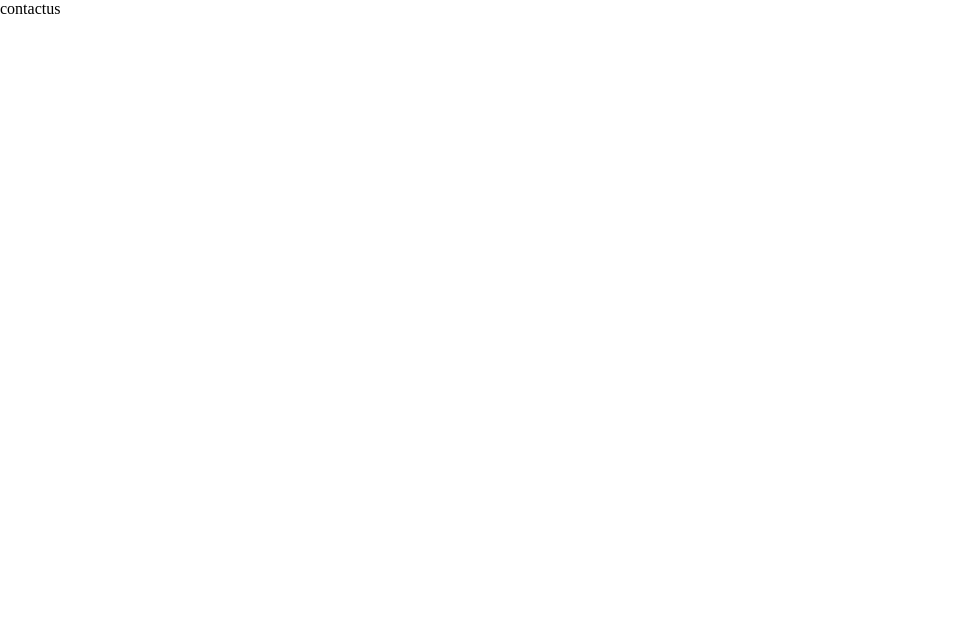
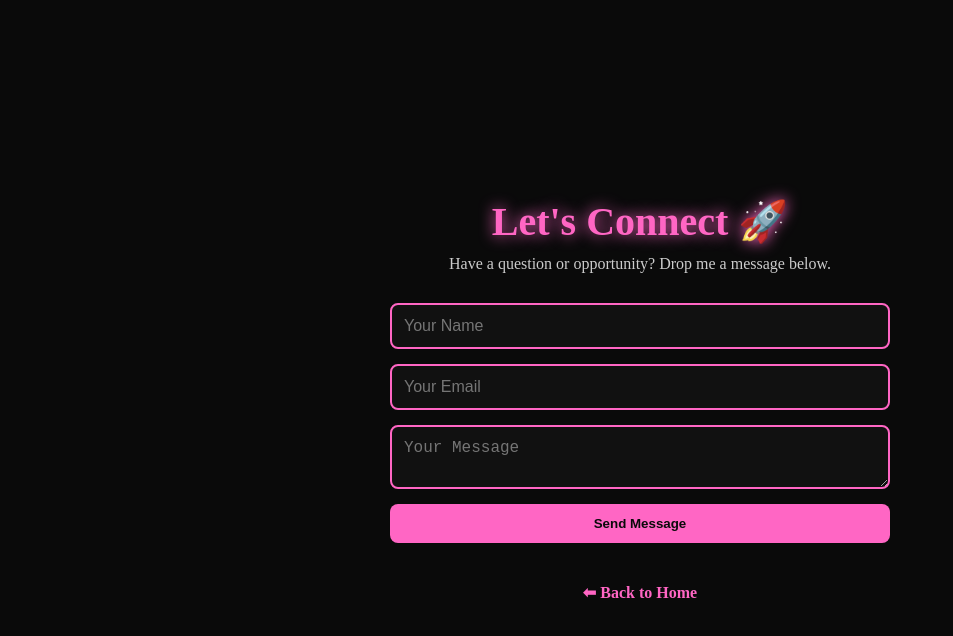
Before and after one commit to Bongeka-Bhungane/Bongeka-Bhungane-Portfoilo, a React (Vite) app: page /contactus in a window 1280 px wide. Shown: the top 636 px of the page, without its empty margins (0-953 px from the left). Built offline with nearby package versions, Linux system fonts and the light colour scheme.

Commit message:
created a contect us page still going to fix the email directry

```diff
--- a/package.json
+++ b/package.json
@@ -10,6 +10,7 @@
     "preview": "vite preview"
   },
   "dependencies": {
+    "emailjs-com": "^3.2.0",
     "react": "^19.1.1",
     "react-dom": "^19.1.1",
     "react-icons": "^5.5.0",
--- a/src/App.css
+++ b/src/App.css
@@ -271,6 +271,89 @@ body,
   transform: translateY(-2px);
 }
 
+.contact-container {
+  background-color: #0a0a0a;
+  color: #fff;
+  min-height: 100vh;
+  display: flex;
+  flex-direction: column;
+  align-items: center;
+  justify-content: center;
+  padding: 40px;
+}
+
+.contact-title {
+  font-size: 2.5rem;
+  color: #ff66c4;
+  margin-bottom: 10px;
+  text-shadow: 0 0 15px #ff66c4;
+}
+
+.contact-subtitle {
+  color: #ccc;
+  margin-bottom: 30px;
+}
+
+.contact-form {
+  display: flex;
+  flex-direction: column;
+  width: 100%;
+  max-width: 500px;
+  gap: 15px;
+}
+
+.contact-input,
+.contact-textarea {
+  background-color: #111;
+  border: 2px solid #ff66c4;
+  border-radius: 8px;
+  color: white;
+  padding: 12px;
+  font-size: 1rem;
+  transition: 0.3s ease;
+}
+
+.contact-input:focus,
+.contact-textarea:focus {
+  outline: none;
+  box-shadow: 0 0 15px #ff66c4;
+}
+
+.contact-btn {
+  background-color: #ff66c4;
+  color: #0a0a0a;
+  font-weight: bold;
+  border: none;
+  padding: 12px;
+  border-radius: 8px;
+  cursor: pointer;
+  transition: 0.3s;
+}
+
+.contact-btn:hover {
+  background-color: #ff85d0;
+  box-shadow: 0 0 15px #ff66c4;
+}
+
+.contact-message {
+  margin-top: 20px;
+  color: #ff66c4;
+  font-weight: bold;
+}
+
+.back-btn {
+  margin-top: 40px;
+  text-decoration: none;
+  color: #ff66c4;
+  font-weight: bold;
+  transition: 0.3s;
+}
+
+.back-btn:hover {
+  text-shadow: 0 0 10px #ff66c4;
+}
+
+
 /* footer.css */
 
 .footer {
--- a/src/components/Nav.tsx
+++ b/src/components/Nav.tsx
@@ -20,7 +20,7 @@ export default function Nav() {
           CV
         </Link>
         <Link to="/contactus" className="nav-link">
-          Contact
+          Contact us
         </Link>
         <Link to="/privacy" className="nav-link">
           Privacy
--- a/src/pages/ContactUs.tsx
+++ b/src/pages/ContactUs.tsx
@@ -1,8 +1,71 @@
+import React, { useRef, useState } from "react";
+import emailjs from "emailjs-com";
+import { Link } from "react-router-dom";
 
 export default function ContactUs() {
+  const form = useRef<HTMLFormElement>(null);
+  const [message, setMessage] = useState("");
+
+  const sendEmail = (e: React.FormEvent) => {
+    e.preventDefault();
+    if (!form.current) return;
+
+    emailjs
+      .sendForm(
+        "YOUR_SERVICE_ID",
+        "YOUR_TEMPLATE_ID",
+        form.current,
+        "YOUR_PUBLIC_KEY"
+      )
+      .then(
+        () => {
+          setMessage("✅ Message sent successfully!");
+          form.current?.reset();
+        },
+        () => {
+          setMessage("❌ Failed to send message. Please try again.");
+        }
+      );
+  };
+
   return (
-    <div>
-      contactus
+    <div className="contact-container">
+      <h1 className="contact-title">Let's Connect 🚀</h1>
+      <p className="contact-subtitle">
+        Have a question or opportunity? Drop me a message below.
+      </p>
+
+      <form ref={form} onSubmit={sendEmail} className="contact-form">
+        <input
+          type="text"
+          name="user_name"
+          placeholder="Your Name"
+          required
+          className="contact-input"
+        />
+        <input
+          type="email"
+          name="user_email"
+          placeholder="Your Email"
+          required
+          className="contact-input"
+        />
+        <textarea
+          name="message"
+          placeholder="Your Message"
+          required
+          className="contact-textarea"
+        />
+        <button type="submit" className="contact-btn">
+          Send Message
+        </button>
+      </form>
+
+      {message && <p className="contact-message">{message}</p>}
+
+      <Link to="/" className="back-btn">
+        ⬅ Back to Home
+      </Link>
     </div>
-  )
+  );
 }
```
Also changed, not shown: 1 other file (tests, documents, lock files or other folders).
